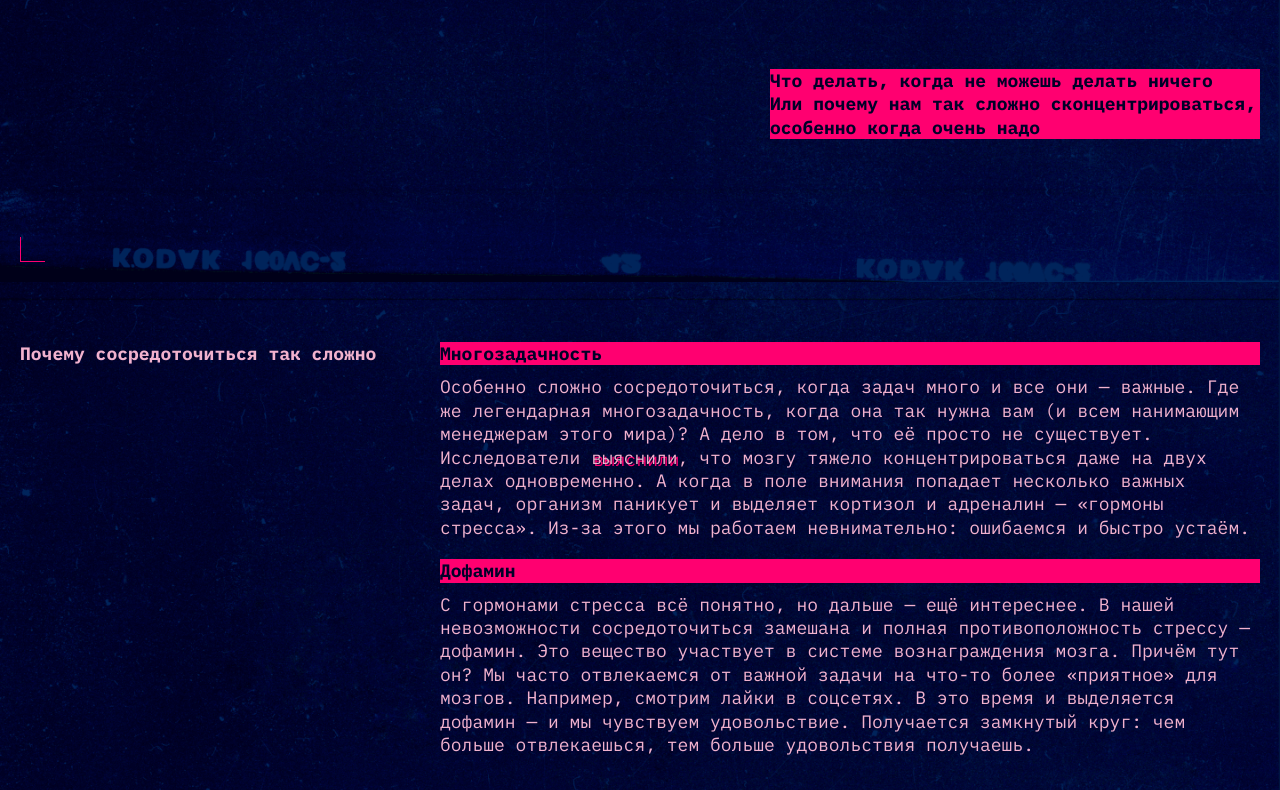
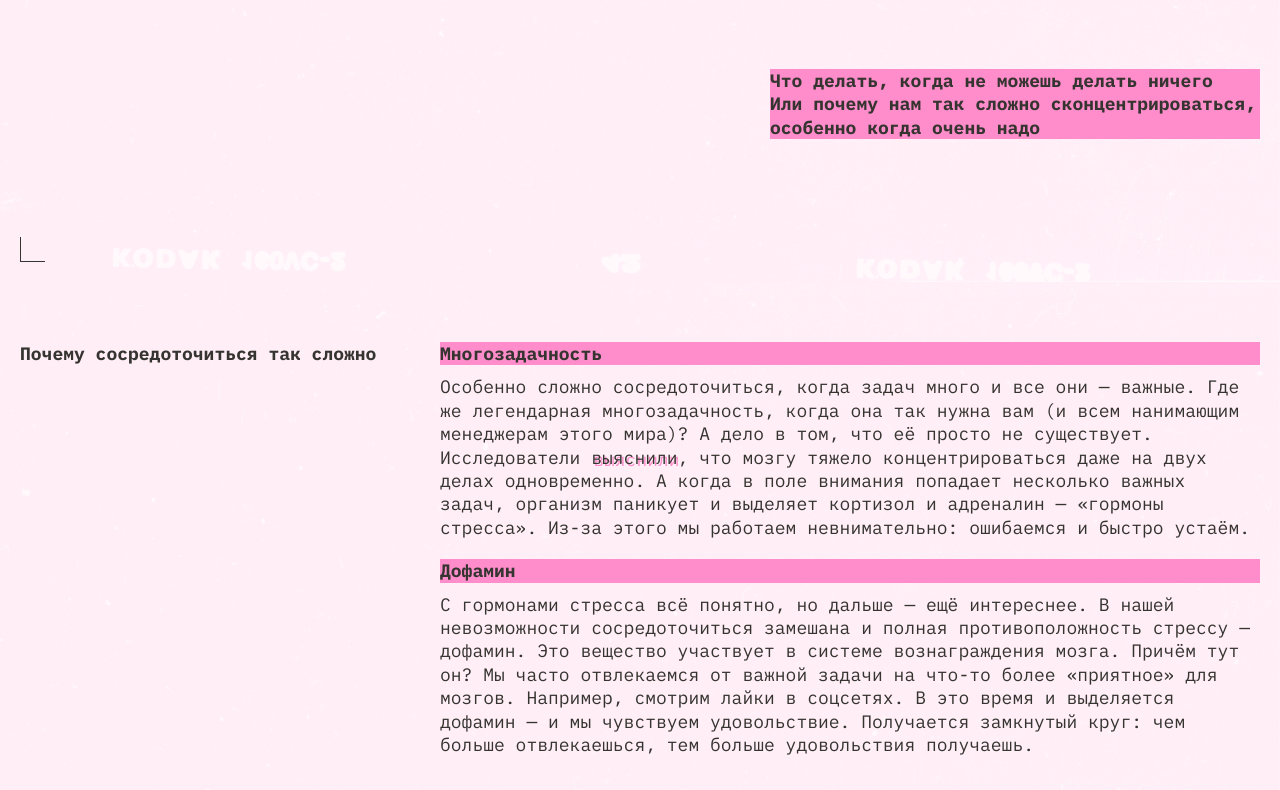
Before and after one commit to ruserg/slozhno-sosredotochitsya-fd, a plain HTML site: page index.html in a window 1280 px wide. Shown: the part 518-1308 px from the top of the page. Drawn offline with Linux system fonts and the light colour scheme.

Commit message:
v7 autotest

```diff
--- a/styles/light.css
+++ b/styles/light.css
@@ -29,7 +29,7 @@
 }
 
 @media (prefers-color-scheme: light) {
-  :root.theme-auto {
+  :root {
     --bg-color: #fff1f7;
     --text-color: #353430;
     --bg-img: url("../images/cover-image-light.png");
```
